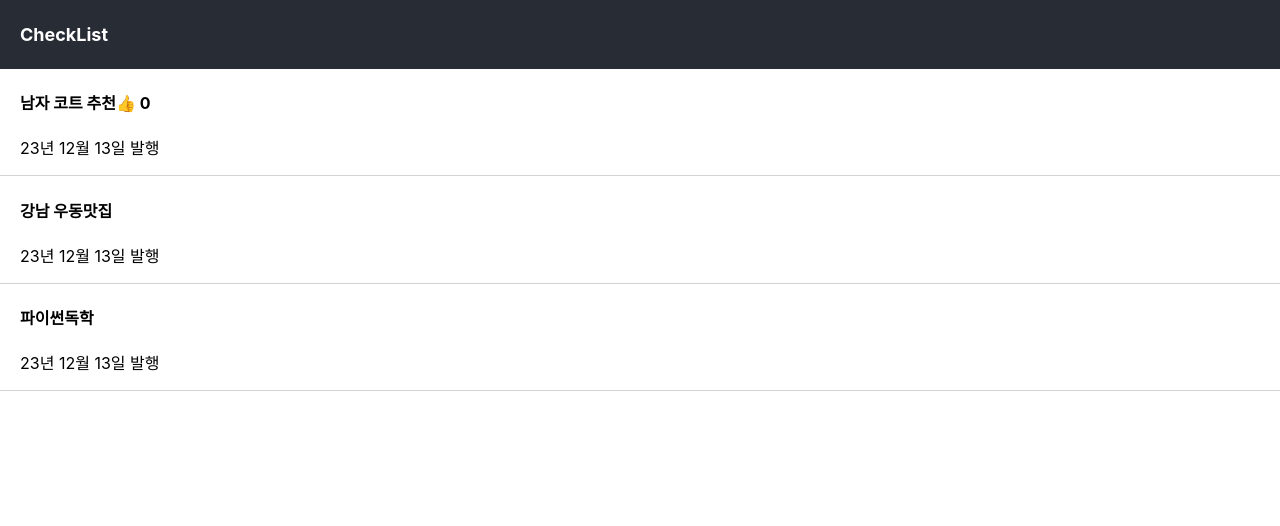
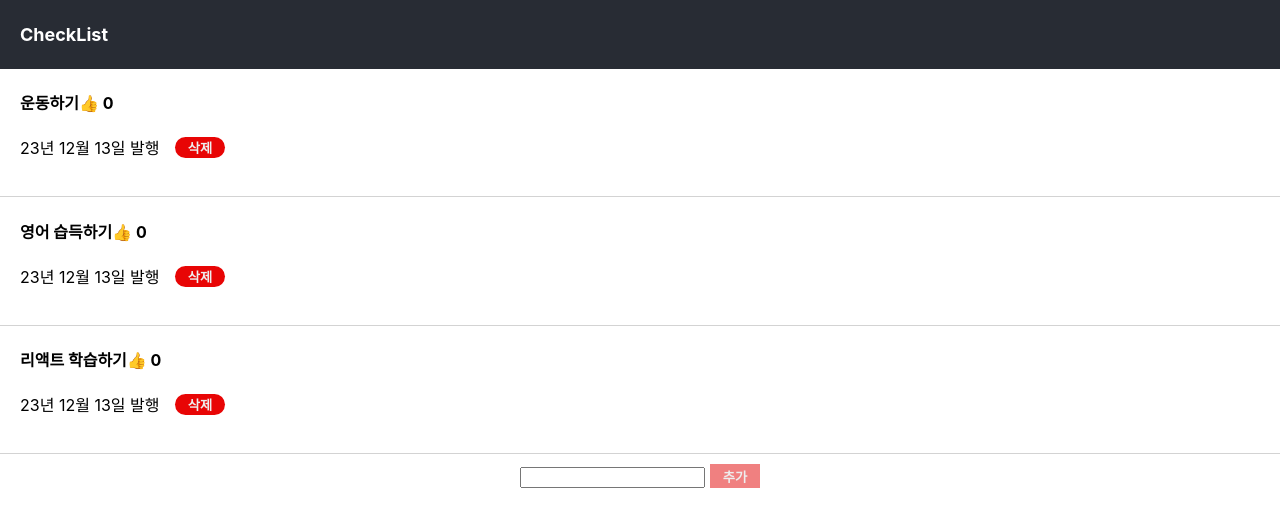
Before and after one commit to wonmihyun/checkList, a React (Create React App) app: page / in a window 1280 px wide. Shown: the top 526 px of the page. Built offline with nearby package versions, Linux system fonts and the light colour scheme.

Commit message:
"추가,삭제 구현"

```diff
--- a/src/App.css
+++ b/src/App.css
@@ -23,6 +23,33 @@ div{
   width: 100%;
   color: #fff;
   padding-left: 20px;
+}
+.delete{
+  border: 0px;
+  background-color: rgb(232, 5, 5);
+  color : #eee;
+  font-weight: bold;
+  width: 50px;
+  position: relative;
+  bottom: 38px;
+  left: 155px;
+  border-radius: 20px;
+}
+
+.add{
+  border: 0px;
+  background-color: lightcoral;
+  color: #eee;
+  font-weight: bold;
+  margin-top: 10px;
+  margin-left: 5px;
+  width: 50px;
+  height: 24px;
+
+
+
+
+
 }
 
 .App-logo {
--- a/src/App.js
+++ b/src/App.js
@@ -8,10 +8,11 @@ import { useState } from 'react';
 function App() {
 
   let post = "강남 우동 맛집";
-  let [title,setTitle] = useState(['남자 코트 추천','강남 우동맛집','파이썬독학']);
-  let [num, setNum] = useState(0);
+  let [title,setTitle] = useState(['운동하기','영어 습득하기','리액트 학습하기']);
+  let [num, setNum] = useState([0,0,0]);
   let [modal, setModal] = useState(false);
-
+  let [modalTitle, setModalTitle] = useState(0);
+  let [input,setInput] = useState('');
 
   const today = new Date();
   let year = today.getFullYear().toString().slice(-2);
@@ -37,7 +38,7 @@ function App() {
           setTitle(copy);
         }}>수정</button> */}
 
-        <div className='list'>
+        {/* <div className='list'>
           <h4>
             {title[0]}
           <span onClick={()=>{setNum(num+1)}}>👍</span> {num} </h4>
@@ -53,7 +54,49 @@ function App() {
             setModal(!modal);
           }}>{title[2]}</h4>
           <p>{year}년 {month}월 {date}일 발행</p>
-        </div>
+        </div> */}
+
+        {
+          title.map((titleName, i)=>{
+            return (
+              <div className='list' key={i}>
+                <h4 onClick={()=>{
+                  //setModal(true);
+                  setModal(!modal)
+                  setModalTitle(i);
+                }}>{title[i]}
+                  <span onClick={(e)=>{
+                    // 좋아요를 클릭시 모달창에 안띄게 이벤트버블링 막기 stopPropagation()
+                      e.stopPropagation();
+                      let copy = [...num];
+                      copy[i] = copy[i] + 1;
+                      setNum(copy);
+                  }}>👍</span> {num[i]}
+                </h4>
+                <p>{year}년 {month}월 {date}일 발행</p>
+                <button className='delete' onClick={()=>{
+                  let copy = [...title];
+                  copy.splice(i,1);
+                  setTitle(copy);
+                }}>삭제</button>
+              </div>
+            )
+          })
+        }
+
+        <input onChange={(e)=>{
+          setInput(e.target.value);
+          console.log(input);
+        }}/>
+        <button className='add' onClick={()=>{
+          let copy = [...title];
+          copy.unshift(input);
+          setTitle(copy);
+        }}>추가</button>
+
+        {/* <button onClick={()=>{setModalTitle(0)}}>글제목0</button>
+        <button onClick={()=>{setModalTitle(1)}}>글제목1</button>
+        <button onClick={()=>{setModalTitle(2)}}>글제목2</button> */}
 
         {/* <div className='modal'>
           <h4>제목</h4>
@@ -61,20 +104,23 @@ function App() {
           <p>상세내용</p>
         </div> */}
 
-        { modal == true ?  <Modal></Modal> : null }
-
+        { modal == true ?  <Modal title = {title} modalTitle = {modalTitle} year={year} month={month} date={date} /> : null }
 
     </div>
   );
 }
 
-function Modal(){
+
+
+function Modal(props){
+
   return(
     <>
       <div className='modal'>
-        <h4>제목</h4>
-        <p>날짜</p>
+        <h4>{props.title[props.modalTitle]}</h4>
+        <p>{props.year}년 {props.month}월 {props.date}일</p>
         <p>상세내용</p>
+        <button>글수정</button>
       </div>
     </>
   )
```
